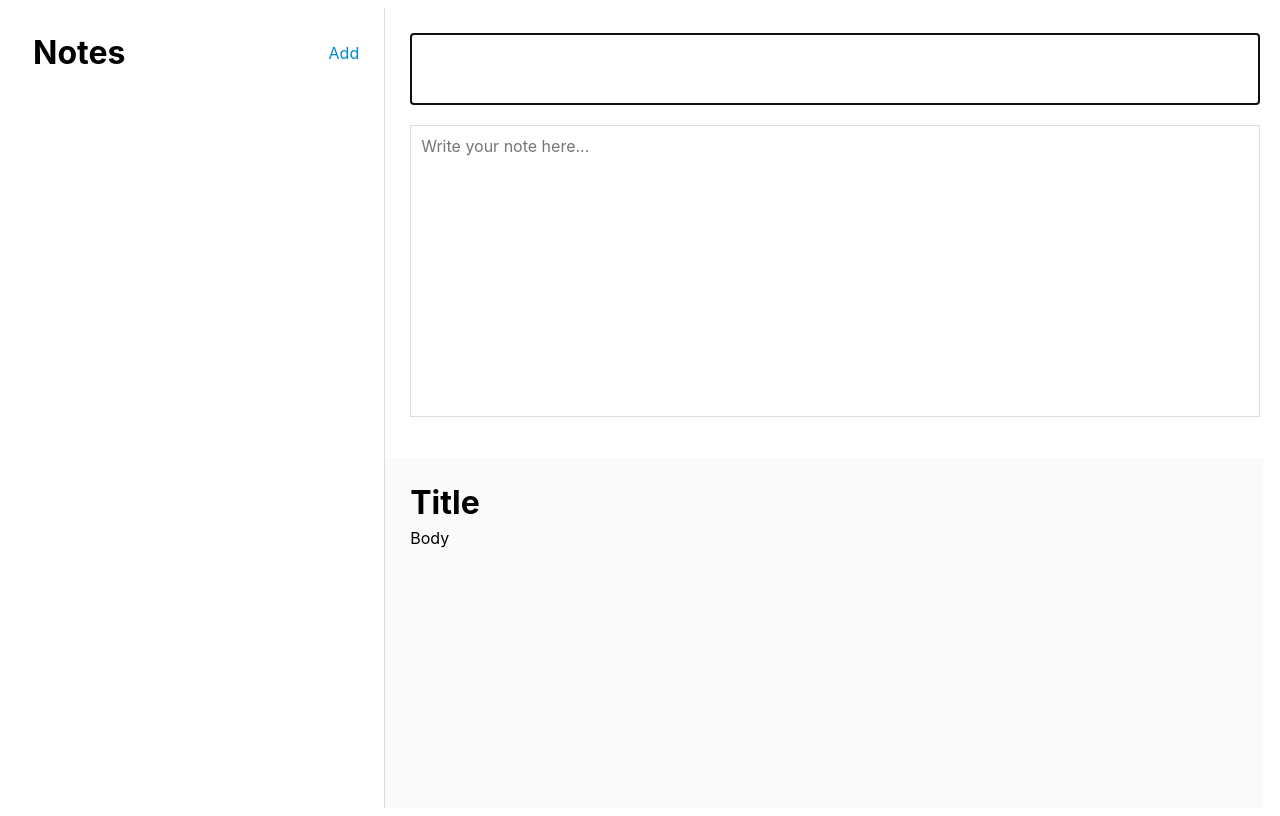
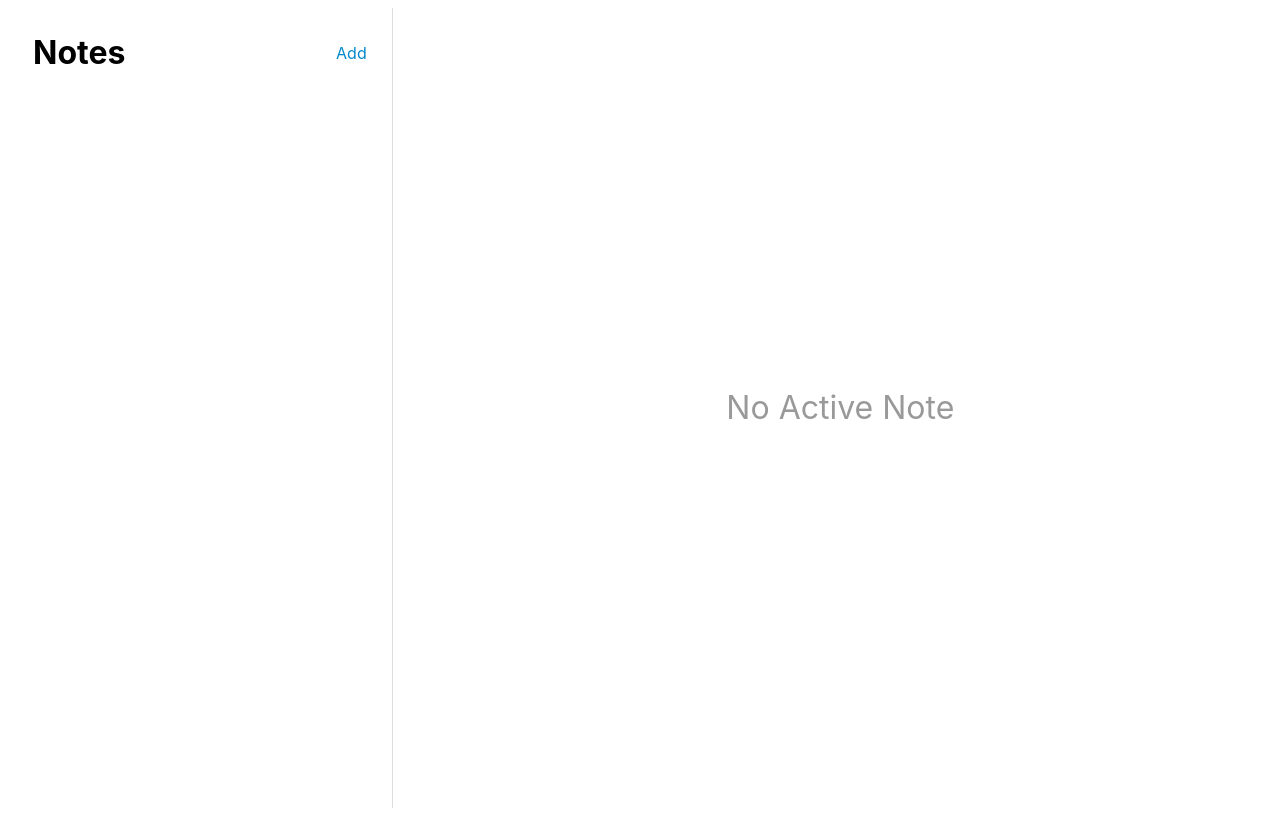
Before and after one commit to Ebazhanov/notes-app, a React (Create React App) app: page / in a window 1280 px wide. Built offline with nearby package versions, Linux system fonts and the light colour scheme.

Commit message:
sync state on Edit title

```diff
--- a/src/App.tsx
+++ b/src/App.tsx
@@ -22,9 +22,18 @@ function App() {
     setNotes(notes.filter((note) => note.id !== idToDelete));
   };
 
+  const onUpdateNote = (updatedNote: any) => {
+    const updatedNotesArray = notes.map((note) => {
+      if (note.id === activeNote) {
+        return updatedNote;
+      }
+      return note;
+    });
+    setNotes(updatedNotesArray);
+  };
+
   const getActiveNote = () => {
-    //console.log({ notes });
-    return notes.find((note) => note.id !== activeNote);
+    return notes.find((note) => note.id === activeNote);
   };
 
   return (
@@ -37,7 +46,7 @@ function App() {
         activeNote={activeNote}
         setActiveNote={setActiveNote}
       />
-      <Main activeNote={getActiveNote()} />
+      <Main activeNote={getActiveNote()} onUpdateNote={onUpdateNote} />
     </div>
   );
 }
--- a/src/components/main/Main.tsx
+++ b/src/components/main/Main.tsx
@@ -5,34 +5,48 @@ import {
   EditInputField,
   EditTextArea,
   MarkdownPreview,
+  NoActiveNote,
   NotePreviewTitle,
 } from "./style";
 
 interface Props {
   activeNote: any;
+  onUpdateNote: any;
 }
 
-export default function Main({ activeNote }: Props) {
-  //console.log("activeNote.title", activeNote.title);
-  return (
+export default function Main({ activeNote, onUpdateNote }: Props) {
+  const onEditField = (key: any, value: any) => {
+    onUpdateNote({
+      id: activeNote.id,
+      [key]: value,
+      lastModified: Date.now(),
+    });
+  };
+
+  if (!activeNote) return <NoActiveNote>No Active Note</NoActiveNote>;
+
+  return activeNote ? (
     <AppNote>
       <AppNoteEdit>
         <EditInputField
           type="text"
           id="title"
-          /*value={activeNote.title}*/
+          value={activeNote.title}
+          onChange={(event) => onEditField("title", event.target.value)}
           autoFocus
         />
+
         <EditTextArea
           id="body"
           placeholder="Write your note here..."
-          /*value={activeNote.body}*/
+          value={activeNote.body}
+          onChange={(event) => onEditField("title", event.target.value)}
         />
       </AppNoteEdit>
       <AppNotePreview>
-        <NotePreviewTitle>Title</NotePreviewTitle>
-        <MarkdownPreview>Body</MarkdownPreview>
+        <NotePreviewTitle>{activeNote.title}</NotePreviewTitle>
+        <MarkdownPreview>{activeNote.body}</MarkdownPreview>
       </AppNotePreview>
     </AppNote>
-  );
+  ) : null;
 }
--- a/src/components/main/style.ts
+++ b/src/components/main/style.ts
@@ -50,3 +50,12 @@ export const EditInputField = styled.input`
   resize: none;
   font-family: inherit;
 `;
+
+export const NoActiveNote = styled.div`
+  width: 70%;
+  height: 100vh;
+  line-height: 100vh;
+  text-align: center;
+  font-size: 2rem;
+  color: #999;
+`;
```
